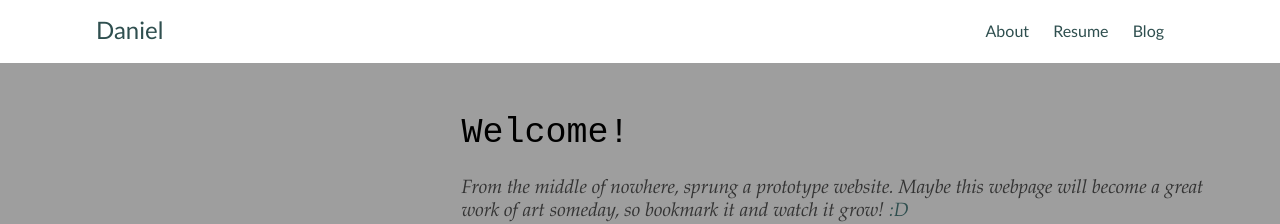
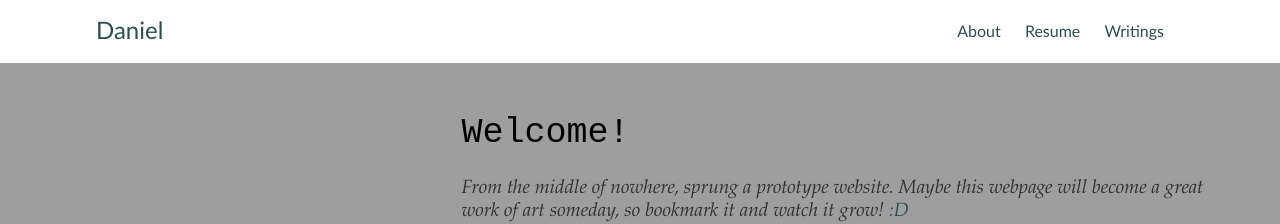
Before and after one commit to Calculasians/calculasians.github.io, a Jekyll site: the page built from index.html, in a window 1280 px wide. Shown: the top 224 px of the page. Built offline with Jekyll 4.4.1, drawn with Linux system fonts in a browser that asks for light colours.

Commit message:
Update default.html

```diff
--- a/_layouts/default.html
+++ b/_layouts/default.html
@@ -18,7 +18,7 @@
 						<ul>
 							 <li ><a href="/about">About</a></li>
 	        					<li><a href="/resume">Resume</a></li>
-	        					<li><a href="/blog">Blog</a></li>
+	        					<li><a href="/blog">Writings</a></li>
 	    					</ul>
 					</nav>
                    		</div>
```
